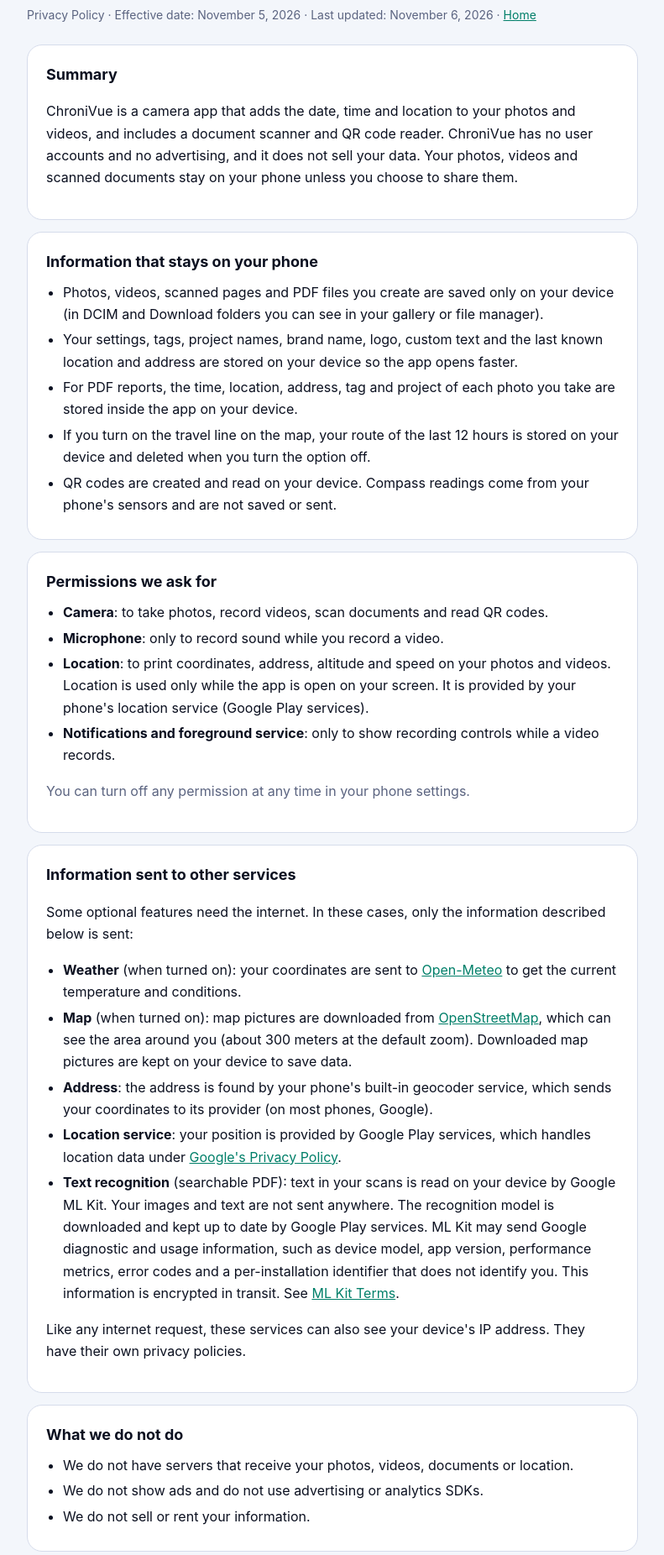
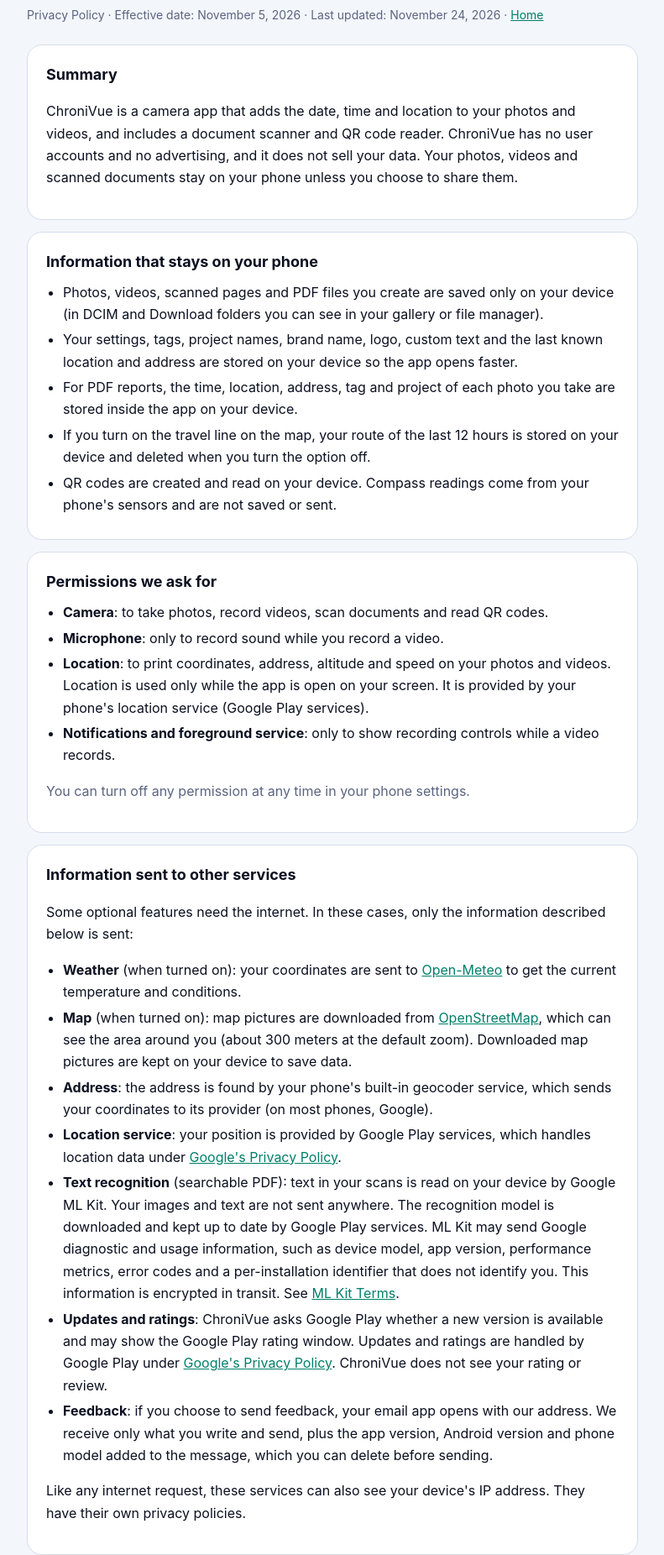
Before and after one commit to chronivue/chronivue, a plain HTML site: page privacy-policy.html in a window 1280 px wide. Shown: the part 80-1932 px from the top of the page at 84% size, without its empty margins (244-1035 px from the left). Drawn offline with Linux system fonts and the light colour scheme.

Commit message:
Update privacy policy and licenses

```diff
--- a/privacy-policy.html
+++ b/privacy-policy.html
@@ -29,7 +29,7 @@
 <body>
 <main>
   <h1 class="brand">Chroni<span>V</span>ue</h1>
-  <p class="meta">Privacy Policy · Effective date: November 5, 2026 · Last updated: November 6, 2026 · <a href="index.html">Home</a></p>
+  <p class="meta">Privacy Policy · Effective date: November 5, 2026 · Last updated: November 24, 2026 · <a href="index.html">Home</a></p>
 
   <section>
     <h2>Summary</h2>
@@ -67,6 +67,8 @@
       <li><strong>Address</strong>: the address is found by your phone's built-in geocoder service, which sends your coordinates to its provider (on most phones, Google).</li>
       <li><strong>Location service</strong>: your position is provided by Google Play services, which handles location data under <a href="https://policies.google.com/privacy">Google's Privacy Policy</a>.</li>
       <li><strong>Text recognition</strong> (searchable PDF): text in your scans is read on your device by Google ML Kit. Your images and text are not sent anywhere. The recognition model is downloaded and kept up to date by Google Play services. ML Kit may send Google diagnostic and usage information, such as device model, app version, performance metrics, error codes and a per-installation identifier that does not identify you. This information is encrypted in transit. See <a href="https://developers.google.com/ml-kit/terms">ML Kit Terms</a>.</li>
+      <li><strong>Updates and ratings</strong>: ChroniVue asks Google Play whether a new version is available and may show the Google Play rating window. Updates and ratings are handled by Google Play under <a href="https://policies.google.com/privacy">Google's Privacy Policy</a>. ChroniVue does not see your rating or review.</li>
+      <li><strong>Feedback</strong>: if you choose to send feedback, your email app opens with our address. We receive only what you write and send, plus the app version, Android version and phone model added to the message, which you can delete before sending.</li>
     </ul>
     <p>Like any internet request, these services can also see your device's IP address. They have their own privacy policies.</p>
   </section>
```
Also changed, not shown: licenses.html (+1 -0 lines).
